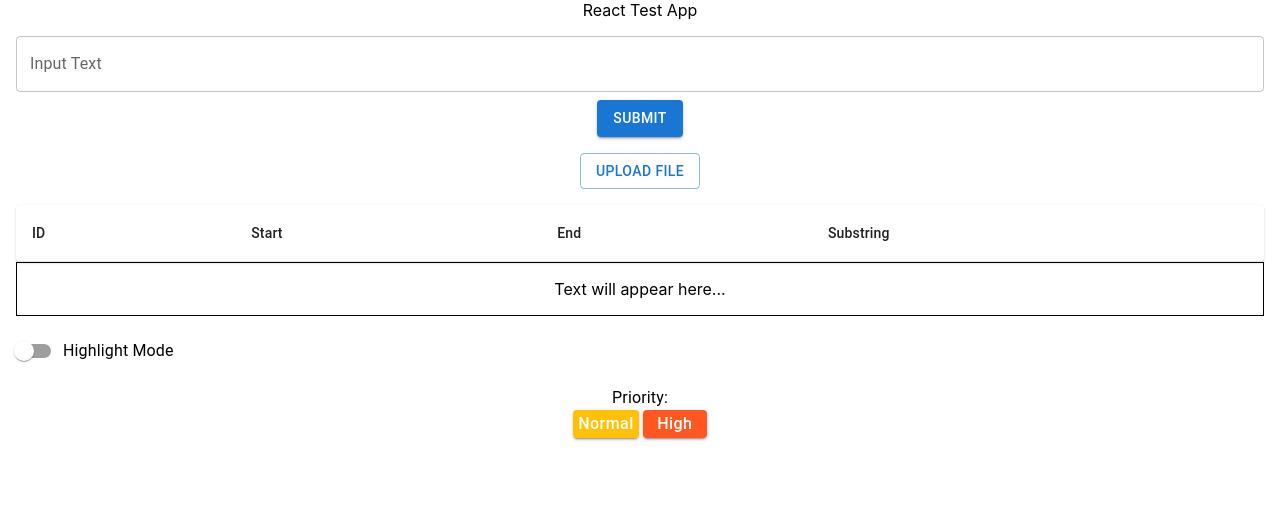
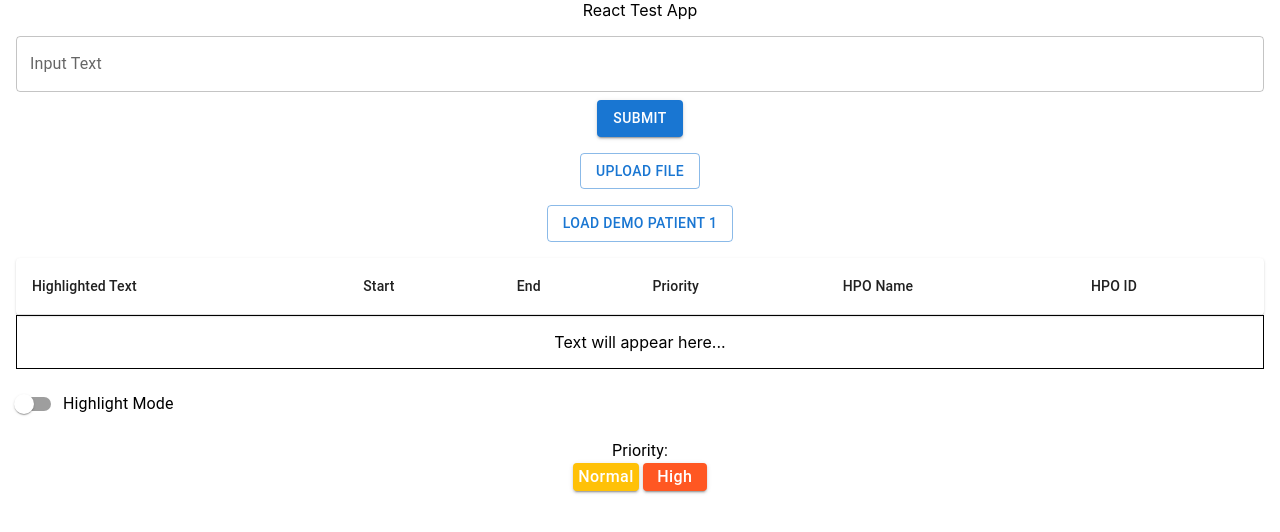
Before and after one commit to stormliucong/Doc2Hpo2.0, a React (Create React App) app in the folder front-end/: page / in a window 1280 px wide. Shown: the top 532 px of the page. Built offline with nearby package versions, Linux system fonts and the light colour scheme.

Commit message:
Add load patient demo button & update highlight table

```diff
--- a/front-end/src/Components/HighlightTable.js
+++ b/front-end/src/Components/HighlightTable.js
@@ -6,20 +6,38 @@ const HighlightTable = ({ highlights }) => {
         <Table>
           <TableHead>
             <TableRow>
-              <TableCell>ID</TableCell>
+              <TableCell>Highlighted Text</TableCell>
               <TableCell>Start</TableCell>
               <TableCell>End</TableCell>
-              <TableCell>Substring</TableCell>
+              <TableCell>Priority</TableCell>
+              <TableCell>HPO Name</TableCell>
+              <TableCell>HPO ID</TableCell>
             </TableRow>
           </TableHead>
           <TableBody>
             {highlights.map((highlight) => (
+
               <TableRow key={highlight.id}>
-                <TableCell>{highlight.id}</TableCell>
+                <TableCell>{highlight.selectedText}</TableCell>
                 <TableCell>{highlight.start}</TableCell>
                 <TableCell>{highlight.end}</TableCell>
-                <TableCell>{highlight.text}</TableCell>
-              </TableRow>
+                <TableCell>{highlight.priority}</TableCell>
+                {highlight.hpoAttributes.hpoName && highlight.hpoAttributes.Id ? (
+                  <>
+                  <TableCell>
+                    {highlight.hpoAttributes.hpoName}
+                  </TableCell>
+                  <TableCell>
+                    {highlight.hpoAttributes.hpoId}
+                  </TableCell>
+                  </>
+                ) : (
+                  <>
+                  <TableCell>No HPO Name</TableCell>
+                  <TableCell>No HPO ID</TableCell>
+                  </>
+                )}
+                </TableRow>
             ))}
           </TableBody>
         </Table>
--- a/front-end/src/Components/MedicalTextAnnotator.js
+++ b/front-end/src/Components/MedicalTextAnnotator.js
@@ -48,6 +48,24 @@ const MedicalTextAnnotator = () => {
     reader.onload = (e) => setFileText(e.target.result);
     reader.readAsText(file);
   };
+
+  const loadPatientTxt = async (file) => {
+    // Load the patient text from the public folder using require
+    resetState();
+    console.log(file)
+    try {
+
+      const response = await fetch(file);
+      if (!response.ok) throw new Error("Failed to fetch file");
+      const text = await response.text();
+      setFileText(text);
+    } catch (error) {
+      console.error(error);
+      setFileText("");
+    }
+  }
+
+
 
   const handleHighlight = () => {
     const selection = window.getSelection();
@@ -171,6 +189,7 @@ const MedicalTextAnnotator = () => {
           value={inputText}
           onChange={(e) => setInputText(e.target.value)}
         />
+
         <Button variant="contained" onClick={handleTextSubmit} sx={{ mt: 1 }}>
           Submit
         </Button>
@@ -182,6 +201,14 @@ const MedicalTextAnnotator = () => {
           <input type="file" hidden onChange={handleFileUpload} />
         </Button>
       </Box>
+
+      <Box mb={2}>
+        <Button variant="outlined" component="label" onClick={() => loadPatientTxt('./demo_patient_1.txt')}>
+          Load Demo Patient 1
+        </Button>
+      </Box>
+
+
       <HighlightTable highlights={highlights} />
 
       {/* Annotation region */}
```
Also changed, not shown: front-end/public/demo_patient_1.txt (added).
